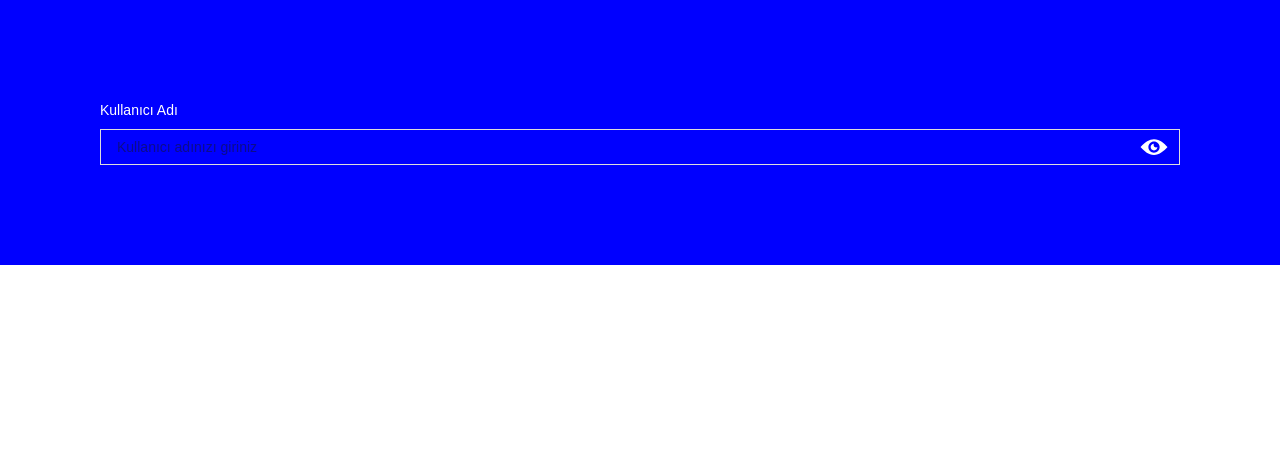
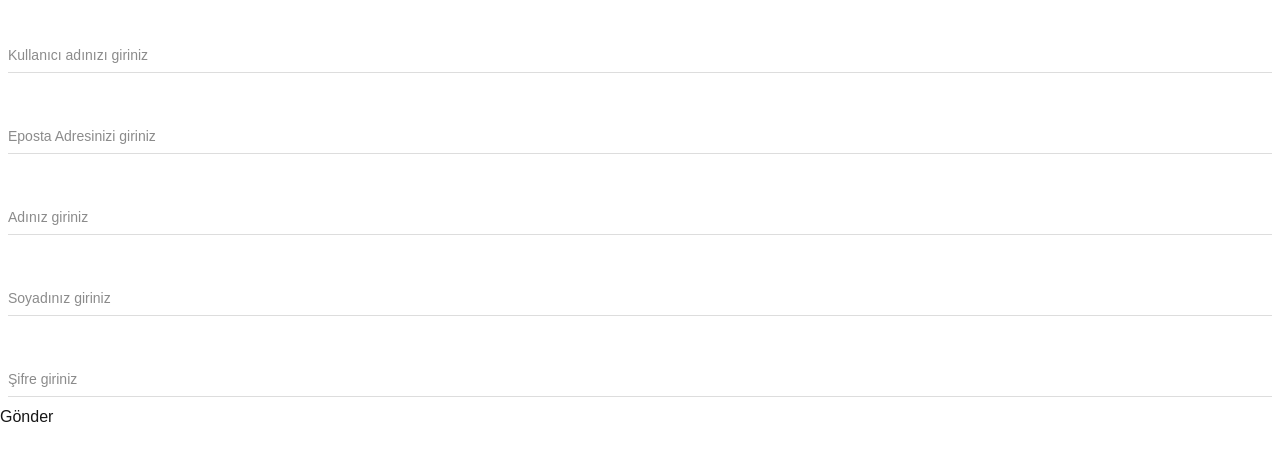
Before and after one commit to oguzhanakbolat/nextjsLesson, a Next.js app: page / in a window 1280 px wide. Shown: the top 460 px of the page. Built offline with nearby package versions, Linux system fonts and the light colour scheme.

Commit message:
user ekleme işlemi tamamlandı

```diff
--- a/package.json
+++ b/package.json
@@ -10,9 +10,11 @@
   "dependencies": {
     "axios": "^1.12.2",
     "classnames": "^2.5.1",
+    "formik": "^2.4.6",
     "next": "15.5.6",
     "react": "19.1.0",
-    "react-dom": "19.1.0"
+    "react-dom": "19.1.0",
+    "yup": "^1.7.1"
   },
   "devDependencies": {
     "@tailwindcss/postcss": "^4",
--- a/src/app/page.tsx
+++ b/src/app/page.tsx
@@ -1,29 +1,36 @@
 "use client";
 
-import Input from "@/components/atoms/input";
-import PostCard from "@/components/molecules/postCard";
-import { postType } from "@/constants/types";
+import { useFormik } from "formik";
+import * as Yup from "yup";
 import axios from "axios";
-import { useState } from "react";
-
-const title = "Merhaba, Dünya!";
+import { useEffect, useState } from "react";
+import Register from "@/components/organisms/register";
 
 const Home = () => {
-	const [text, setText] = useState<string | number | undefined>("");
+	const [user, setUser] = useState<any>(null);
+	const [loading, setLoading] = useState(false);
+
+	const getUserData = () => {
+		const userData = localStorage.getItem("user");
+		if (userData) {
+			setUser(JSON.parse(userData));
+		}
+		setLoading(true);
+	};
+
+	useEffect(() => {
+		getUserData();
+	}, []);
 
 	return (
 		<>
-			<Input
-				blue
-				containerClass="p-[100px]"
-				value={text}
-				setValue={setText}
-				borderFull
-				label="Kullanıcı Adı"
-				sm
-				placeholder="Kullanıcı adınızı giriniz"
-				security
-			/>
+			{!loading ? (
+				<div>Yükleniyor...</div>
+			) : user ? (
+				<div>{user.username}</div>
+			) : (
+				<Register setUser={setUser} />
+			)}
 		</>
 	);
 };
--- a/src/components/atoms/input/index.tsx
+++ b/src/components/atoms/input/index.tsx
@@ -1,8 +1,9 @@
 "use client";
 
 import EyeIcon from "@/constants/icons/eye";
+import EyeNoneIcon from "@/constants/icons/eyeNone";
 import classNames from "classnames";
-import React, { FC, useState } from "react";
+import React, { FC, memo, useState } from "react";
 
 type InputProps = {
 	red?: boolean;
@@ -19,6 +20,7 @@ type InputProps = {
 	lg?: boolean;
 	placeholder?: string;
 	security?: boolean;
+	error?: string;
 };
 
 const Input: FC<InputProps> = ({
@@ -36,10 +38,11 @@ const Input: FC<InputProps> = ({
 	placeholder,
 	security,
 	setValue,
+	error,
 }) => {
 	const [showPassword, setShowPassword] = useState(false);
 	const classes = classNames(
-		"flex flex-col gap-2 p-4",
+		"flex flex-col gap-2 p-2",
 		{
 			"bg-[red]": red,
 			"bg-[blue]": blue,
@@ -62,8 +65,6 @@ const Input: FC<InputProps> = ({
 		"text-[18px]": lg,
 	});
 
-	console.log("Input:", showPassword);
-
 	return (
 		<label className={classes}>
 			{label && <div className={labelClasses}>{label}</div>}
@@ -77,16 +78,33 @@ const Input: FC<InputProps> = ({
 					onChange={(e) => setValue(e.target.value)}
 				/>
 				{security && (
-					<EyeIcon
-						color="white"
-						size={36}
-						svgClasses="absolute bottom-0 right-2 cursor-pointer"
-						onClick={() => setShowPassword(!showPassword)}
-					/>
+					<>
+						{!showPassword ? (
+							<EyeIcon
+								color="white"
+								size={36}
+								svgClasses="absolute bottom-0 right-2 cursor-pointer h-[36px] w-[36px] flex items-center justify-center"
+								onClick={() => setShowPassword(!showPassword)}
+							/>
+						) : (
+							<EyeNoneIcon
+								color="white"
+								size={24}
+								svgClasses="absolute bottom-0 right-2 cursor-pointer h-[36px] w-[36px] flex items-center justify-center"
+								onClick={() => setShowPassword(!showPassword)}
+							/>
+						)}
+					</>
 				)}
 			</div>
+			{error && <div className="text-red-500 text-[12px]">* {error}</div>}
 		</label>
 	);
 };
 
-export default Input;
+export default memo(Input, (prevProps, nextProps) => {
+	return (
+		prevProps.value === nextProps.value &&
+		prevProps.error === nextProps.error
+	);
+});
--- /dev/null
+++ b/src/components/organisms/register.tsx
@@ -0,0 +1,114 @@
+"use client";
+
+import Input from "@/components/atoms/input";
+import { useFormik } from "formik";
+import * as Yup from "yup";
+import axios from "axios";
+import { FC } from "react";
+
+type Props = { setUser: (data: any) => void };
+
+const Register: FC<Props> = ({ setUser }) => {
+	const { values, setFieldValue, submitForm, errors } = useFormik({
+		initialValues: {
+			username: "",
+			email: "",
+			name: "",
+			surname: "",
+			password: "",
+		},
+		validationSchema: Yup.object({
+			username: Yup.string().required("Kullanıcı adı zorunludur."),
+			email: Yup.string()
+				.email("Geçersiz eposta adresi.")
+				.required("Eposta adresi zorunludur."),
+			name: Yup.string().required("Ad zorunludur."),
+			surname: Yup.string().required("Soyad zorunludur."),
+			password: Yup.string()
+				.min(6, "Şifre en az 6 karakter olmalıdır.")
+				.max(16, "Şifre en fazla 16 karakter olabilir.")
+				.required("Şifre zorunludur."),
+		}),
+		onSubmit: async (values) => {
+			console.log(values);
+			const response = await axios.post(
+				"https://support.akbolat.net/api/auth/local/register",
+				{
+					username: values.username,
+					email: values.email,
+					password: values.password,
+				}
+			);
+
+			if (response.status === 200) {
+				localStorage.setItem("token", response.data.jwt);
+				localStorage.setItem(
+					"user",
+					JSON.stringify(response.data.user)
+				);
+				setUser(response.data.user);
+			} else {
+				alert("Kayıt başarısız. Lütfen tekrar deneyiniz.");
+			}
+		},
+	});
+
+	return (
+		<>
+			<>
+				<Input
+					value={values.username}
+					setValue={(text) => setFieldValue("username", text)}
+					borderBottom
+					label="Kullanıcı Adı"
+					sm
+					placeholder="Kullanıcı adınızı giriniz"
+					error={errors.username}
+				/>
+				<Input
+					value={values.email}
+					setValue={(text) => setFieldValue("email", text)}
+					borderBottom
+					label="Eposta Adresi"
+					sm
+					placeholder="Eposta Adresinizi giriniz"
+					error={errors.email}
+				/>
+
+				<Input
+					value={values.name}
+					setValue={(text) => setFieldValue("name", text)}
+					borderBottom
+					label="Adınız"
+					sm
+					placeholder="Adınız giriniz"
+					error={errors.name}
+				/>
+
+				<Input
+					value={values.surname}
+					setValue={(text) => setFieldValue("surname", text)}
+					borderBottom
+					label="Soyadınız"
+					sm
+					placeholder="Soyadınız giriniz"
+					error={errors.surname}
+				/>
+
+				<Input
+					value={values.password}
+					setValue={(text) => setFieldValue("password", text)}
+					borderBottom
+					label="Şifre"
+					security
+					sm
+					placeholder="Şifre giriniz"
+					error={errors.password}
+				/>
+				<div onClick={submitForm}>Gönder</div>
+			</>
+		</>
+	);
+};
+
+export default Register;
--- /dev/null
+++ b/src/constants/icons/eyeNone.tsx
@@ -0,0 +1,29 @@
+import React, { FC } from "react";
+import { svgProps } from "../types";
+
+const EyeNoneIcon: FC<svgProps> = ({
+	size = 24,
+	color = "#000",
+	svgClasses,
+	onClick,
+}) => (
+	<div className={svgClasses} onClick={onClick}>
+		<svg
+			height={size}
+			width={size}
+			viewBox="0 0 16 16"
+			xmlns="http://www.w3.org/2000/svg"
+		>
+			<path
+				fill={color}
+				d="m10.79 12.912-1.614-1.615a3.5 3.5 0 0 1-4.474-4.474l-2.06-2.06C.938 6.278 0 8 0 8s3 5.5 8 5.5a7.029 7.029 0 0 0 2.79-.588zM5.21 3.088A7.028 7.028 0 0 1 8 2.5c5 0 8 5.5 8 5.5s-.939 1.721-2.641 3.238l-2.062-2.062a3.5 3.5 0 0 0-4.474-4.474L5.21 3.089z"
+			/>
+			<path
+				fill={color}
+				d="M5.525 7.646a2.5 2.5 0 0 0 2.829 2.829l-2.83-2.829zm4.95.708-2.829-2.83a2.5 2.5 0 0 1 2.829 2.829zm3.171 6-12-12 .708-.708 12 12-.708.708z"
+			/>
+		</svg>
+	</div>
+);
+
+export default EyeNoneIcon;
```
Also changed, not shown: src/constants/icons/9041353_eye_slash_fill_icon.svg (deleted), 1 other file (tests, documents, lock files or other folders).
